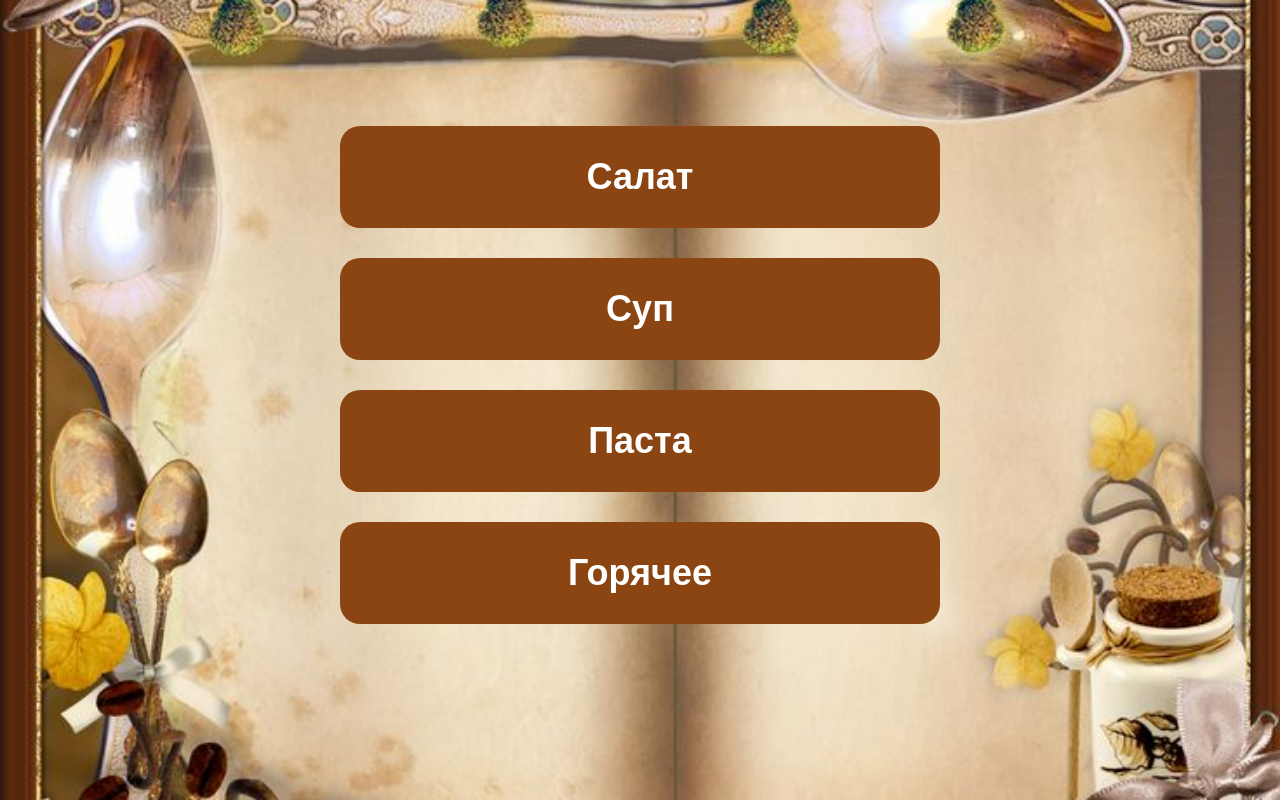
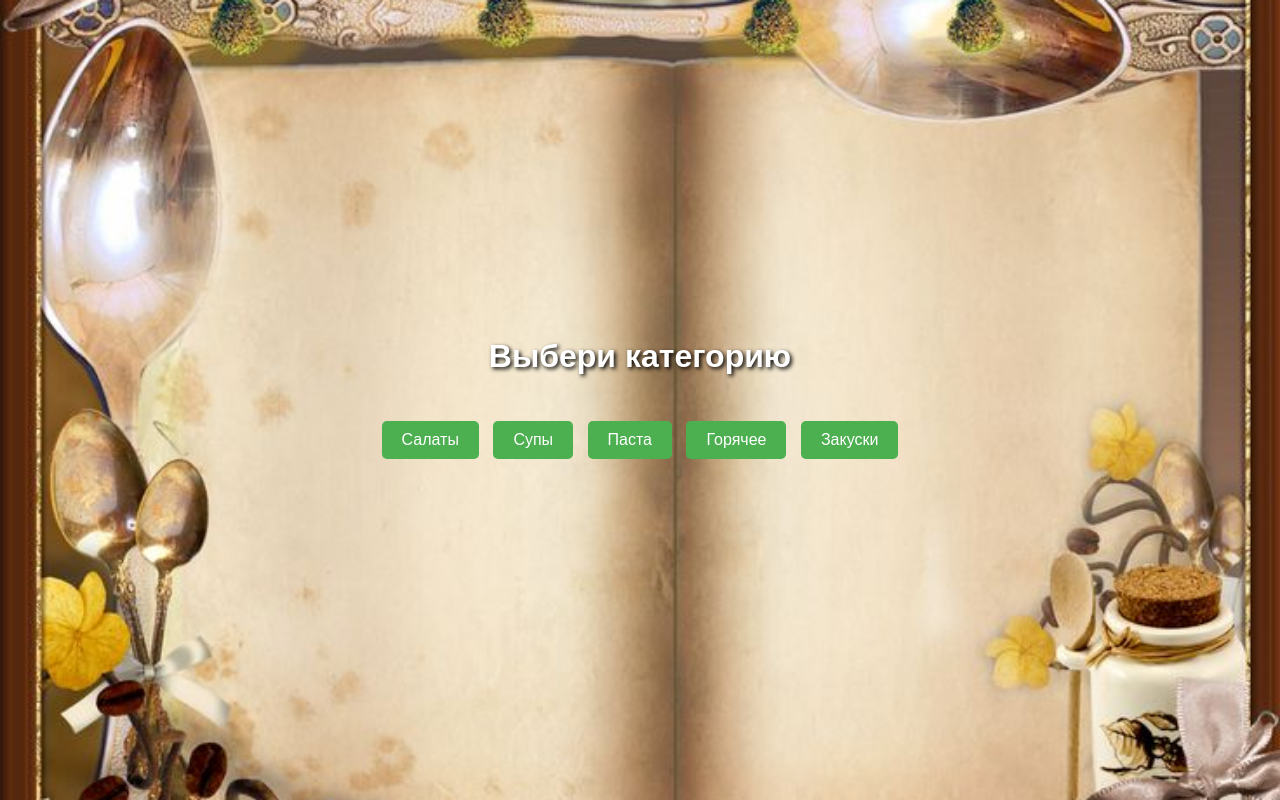
Before and after one commit to Sergey51000s/recipe-app, a website: page public/index.html in a window 1280 px wide. Drawn offline with Linux system fonts and the light colour scheme.

Commit message:
Добавлена кнопка Закуски в интерфейс

```diff
--- a/public/index.html
+++ b/public/index.html
@@ -3,83 +3,74 @@
 <head>
   <meta charset="UTF-8">
   <meta name="viewport" content="width=device-width, initial-scale=1.0">
-  <title>Техкарты блюд</title>
+  <title>Рецепты</title>
   <style>
-    body, html {
+    body {
+      font-family: Arial, sans-serif;
+      text-align: center;
       margin: 0;
       padding: 0;
-      height: 100%;
-      font-family: Arial, sans-serif;
-      overflow: hidden;
-    }
-
-    .container {
+      background: url('background.jpg') no-repeat center center fixed;
+      background-size: cover;
       height: 100vh;
-      background-image: url('background.jpg');
-      background-size: cover;
-      background-position: center;
       display: flex;
       flex-direction: column;
       justify-content: center;
       align-items: center;
-      gap: 30px;
-      padding: 20px;
-      box-sizing: border-box;
     }
-
+    h1 {
+      color: #fff;
+      text-shadow: 2px 2px 4px #000;
+    }
+    .buttons {
+      margin-top: 20px;
+    }
     button {
-      width: 160%;
-      max-width: 600px;
-      padding: 30px;
-      font-size: 36px;
-      font-weight: bold;
+      padding: 10px 20px;
+      margin: 5px;
+      font-size: 16px;
+      cursor: pointer;
+      background-color: #4CAF50;
       color: white;
-      background-color: #8B4513;
       border: none;
-      border-radius: 20px;
-      cursor: pointer;
+      border-radius: 5px;
       transition: background-color 0.3s;
     }
-
     button:hover {
-      background-color: #A0522D;
+      background-color: #45a049;
     }
-
-    @media (max-width: 600px) {
-      button {
-        font-size: 32px;
-        padding: 24px;
-      }
-    }
-
-    #dishes {
-      color: white;
-      font-size: 24px;
-      text-align: center;
+    #dishList {
       margin-top: 20px;
+      color: #fff;
+      text-shadow: 1px 1px 3px #000;
     }
   </style>
+</head>
+<body>
+  <h1>Выбери категорию</h1>
+  <div class="buttons">
+    <button onclick="loadDishes('Салаты')">Салаты</button>
+    <button onclick="loadDishes('Супы')">Супы</button>
+    <button onclick="loadDishes('Паста')">Паста</button>
+    <button onclick="loadDishes('Горячее')">Горячее</button>
+    <button onclick="loadDishes('Закуски')">Закуски</button>
+  </div>
+  <div id="dishList"></div>
+
   <script>
     async function loadDishes(category) {
-      try {
-        const response = await fetch(`/${category}`);
-        const data = await response.json();
-        const dishesDiv = document.getElementById('dishes');
-        dishesDiv.innerHTML = data.map(dish => `<p>${dish.name}: ${dish.ingredients.join(', ')}</p>`).join('');
-      } catch (error) {
-        document.getElementById('dishes').innerHTML = 'Ошибка загрузки данных';
-        console.error(error);
+      const response = await fetch(`/api/dishes/${category}`);
+      const data = await response.json();
+      if (data.error) {
+        document.getElementById('dishList').innerHTML = data.error;
+        return;
       }
+      let html = `<h2>${category}</h2>`;
+      for (let dish in data) {
+        html += `<p><strong>${dish}</strong>: ${data[dish].ingredients}</p>`;
+      }
+      document.getElementById('dishList').innerHTML = html;
     }
   </script>
-</head>
-<body>
-  <div class="container">
-    <button onclick="loadDishes('salad')">Салат</button>
-    <button onclick="loadDishes('soup')">Суп</button>
-    <button onclick="loadDishes('pasta')">Паста</button>
-    <button onclick="loadDishes('main')">Горячее</button>
-    <div id="dishes"></div>
-  </div>
 </body>
 </html>
```
